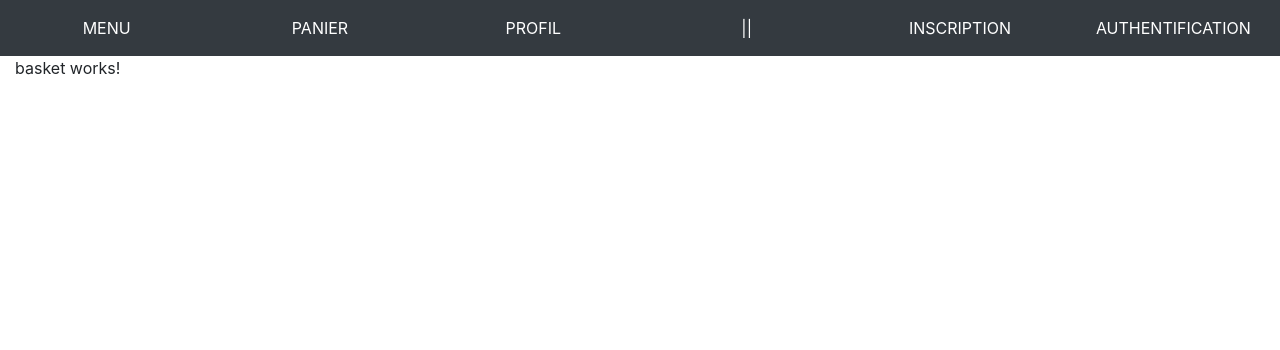
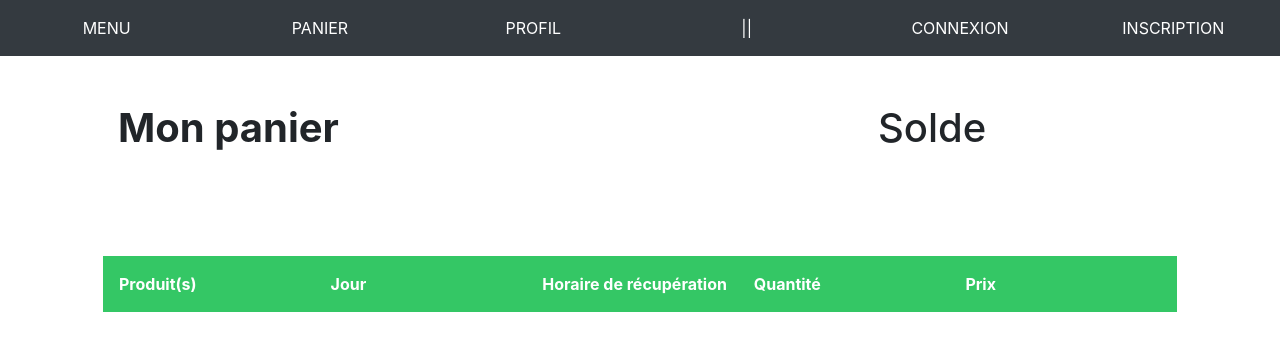
Before and after one commit to AlanLima91/FrontToBack, an Angular app: page /panier in a window 1280 px wide. Shown: the top 350 px of the page. Built offline with nearby package versions, Linux system fonts and the light colour scheme.

Commit message:
Basket add

```diff
--- a/src/app/app.component.html
+++ b/src/app/app.component.html
@@ -1,10 +1,10 @@
+
 <nav class="row bg-dark">
     <a [routerLink]="['/accueil']" class="col-2 text-center text-uppercase text-white mt-3 mb-3">Menu</a>
     <a [routerLink]="['/panier']" class="col-2 text-center text-uppercase text-white  mt-3 mb-3">Panier</a>
     <a [routerLink]="['/profil']" class="col-2 text-center text-uppercase text-white mt-3 mb-3">Profil</a>
     <a class="col-2 text-center text-uppercase text-white mt-3 mb-3">||</a>
-    <a [routerLink]="['/signin']" class="col-2 text-center text-uppercase text-white mt-3 mb-3">Inscription</a>
-    <a [routerLink]="['/auth']" class="col-2 text-center text-uppercase text-white mt-3 mb-3">Authentification</a>
-
+    <a [routerLink]="['/signin']" class="col-2 text-center text-uppercase text-white mt-3 mb-3">Connexion</a>
+    <a [routerLink]="['/auth']" class="col-2 text-center text-uppercase text-white mt-3 mb-3">Inscription</a>
   </nav>
 <router-outlet></router-outlet>
--- a/src/app/basket/basket.component.html
+++ b/src/app/basket/basket.component.html
@@ -1,3 +1,47 @@
-<p>
-  basket works!
-</p>
+<div class="container page" id="basket">
+    <div class="row">
+      <div class="col-8 p-5">
+        <h1>
+          <b>
+            Mon panier
+          </b>
+        </h1>
+      </div>
+      <div class="p-5 circle_base">
+        <h1>
+          Solde
+        </h1>
+      </div>
+      <div class="col-12 p-5">
+        <div class="row">
+          <div class="col-12 p-2 boxstyle d-flex justify-content-around flex-row w-100 center" style="background-color: #34C765;">
+            <div class="p-2 w-100">
+              <b style="color: #ffffff;">
+                Produit(s)
+              </b>
+            </div>
+            <div class="p-2 w-100">
+              <b style="color: #ffffff;">
+                Jour
+              </b>
+            </div>
+            <div class="p-2 w-100">
+              <b style="color: #ffffff;">
+                Horaire de récupération
+              </b>
+            </div>
+            <div class="p-2 w-100">
+              <b style="color: #ffffff;">
+                Quantité
+              </b>
+            </div>
+            <div class="p-2 w-100">
+              <b style="color: #ffffff;">
+                Prix
+              </b>
+            </div>
+          </div>
+        </div>
+      </div>
+    </div>
+  </div>
```
